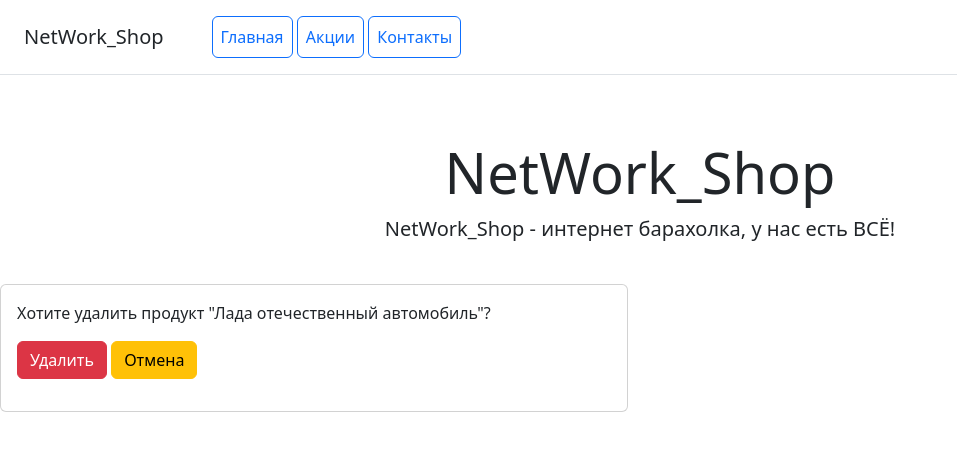
After one commit to daniilkokorev/network_shop, a Django app: page /delete/2 in a window 1280 px wide. The commit adds this page. Shown: the top 451 px of the page, without its empty margins (0-957 px from the left). Run offline with Django 5.2, Linux system fonts and the light colour scheme; data comes from the database, SQL or seed files in the repository; some libraries are stand-ins or nearby versions.

Commit message:
создание_форм_продукта

```diff
--- /dev/null
+++ b/catalog/templates/catalog/product_confirm_delete.html
@@ -0,0 +1,20 @@
+<!{% extends 'catalog/index.html' %}
+
+{% block content %}
+    <div class="col-12">
+        <div class="row">
+            <div class="col-6">
+                <div class="card">
+                    <div class="card-body">
+                         <form method="post">
+                            {% csrf_token %}
+                             <p>Хотите удалить продукт "{{ object.name }} {{ object.description }}"?</p>
+                             <button type="submit" class="btn btn-danger">Удалить</button>
+                             <a href="{% url 'catalog:products_list' %}" class="btn btn-warning">Отмена</a>
+                         </form>
+                    </div>
+                </div>
+            </div>
+        </div>
+    </div>
+{% endblock %}
--- a/catalog/templates/catalog/product_detail.html
+++ b/catalog/templates/catalog/product_detail.html
@@ -24,6 +24,10 @@
               <div class="d-flex justify-content-between align-items-center">
                 <div class="btn-group">
                   <a class="ms-2 btn btn-primary" href="{% url 'catalogs:products_list' %}" role="button">Назад</a>
+                  <a class="ms-2 btn btn-primary"
+                     href="{% url 'catalogs:update_product' object.pk %}" role="button">Изменить</a>
+                  <a class="ms-2 btn btn-primary"
+                     href="{% url 'catalogs:delete_product' object.pk %}" role="button">Удалить</a>
                   <a class="ms-2 btn btn-success" href="#" role="button">Купить</a>
                 </div>
               </div>
@@ -31,6 +35,6 @@
           </div>
         </div>
       </div>
-{% endblock %}
     </div>
 </div>
+{% endblock %}
--- a/catalog/templates/catalog/product_list.html
+++ b/catalog/templates/catalog/product_list.html
@@ -3,6 +3,9 @@
 {% block content %}
 <div class="album py-5 bg-body-tertiary">
     <div class="container">
+      <div class="col-12 mb-5">
+        <a class="btn btn-outline-primary" href="{% url 'catalog:create_product' %}">Добавить продукт</a>
+      </div>
       <div class="row row-cols-1 row-cols-sm-2 row-cols-md-3 g-3">
           {% for item in object_list %}
         <div class="col">
--- a/catalog/urls.py
+++ b/catalog/urls.py
@@ -1,7 +1,8 @@
 from django.urls import path
 
 from catalog.apps import CatalogConfig
-from catalog.views import ContactView, ProductListView, ProductDetailView, toggle_activity
+from catalog.views import ContactView, ProductListView, ProductDetailView, toggle_activity, ProductCreateView, \
+    ProductUpdateView, ProductDeleteView
 
 app_name = CatalogConfig.name
 
@@ -10,4 +11,7 @@ urlpatterns = [
     path("contacts/", ContactView.as_view(), name='contact_shop'),
     path("products/<int:pk>", ProductDetailView.as_view(), name='product_info'),
     path("activity/<int:pk>", toggle_activity, name='activity_product'),
+    path("create/", ProductCreateView.as_view(), name='create_product'),
+    path("edit/<int:pk>", ProductUpdateView.as_view(), name='update_product'),
+    path("delete/<int:pk>", ProductDeleteView.as_view(), name='delete_product'),
 ]
--- a/catalog/views.py
+++ b/catalog/views.py
@@ -1,8 +1,8 @@
 from django.shortcuts import render, get_object_or_404, redirect
-from django.urls import reverse
-from django.views.generic import ListView, DetailView, TemplateView
+from django.urls import reverse, reverse_lazy
+from django.views.generic import ListView, DetailView, TemplateView, CreateView, UpdateView, DeleteView
 
-
+from catalog.forms import ProductForm
 from catalog.models import Product
 
 
@@ -55,6 +55,28 @@ class ProductDetailView(DetailView):
 #     context = {"item": product}
 #     return render(request, "catalog/product_detail.html", context)
 
+class ProductCreateView(CreateView):
+    """контроллер добавления продукта"""
+    form_class = ProductForm
+    model = Product
+    success_url = reverse_lazy("catalog:products_list")
+
+
+class ProductUpdateView(UpdateView):
+    """контроллер редактирования продукта"""
+    form_class = ProductForm
+    model = Product
+
+    def get_success_url(self):
+        """ метод переопределяет запрос к url"""
+        return reverse("catalog:product_info", kwargs={"pk": self.object.pk})
+
+
+class ProductDeleteView(DeleteView):
+    """контроллер удаления продукта"""
+    model = Product
+    success_url = reverse_lazy("catalog:products_list")
+
 
 def toggle_activity(request, pk):
     """Функция для изменения статуса продукта"""
--- a/stock/templates/stock/stock_detail.html
+++ b/stock/templates/stock/stock_detail.html
@@ -6,7 +6,9 @@
       <div class="row row-cols-1 row-cols-sm-2 row-cols-md-3 g-3">
         <div class="col">
           <div class="card shadow-sm">
-            <img class="card-img-top" src="{{ object.preview | picture_filter }}">
+            {% if object.preview %}
+                <img class="card-img-top" src="{{ object.preview | picture_filter }}">
+            {% endif %}
             <div class="card-body">
               <p class="card-text">({{ object.slug }})</p>
               <p class="card-text">{{ object.name }}</p>
```
Also changed, not shown: catalog/forms.py (added, +10 -0 lines), catalog/templates/catalog/product_form.html (added, +28 -0 lines).
